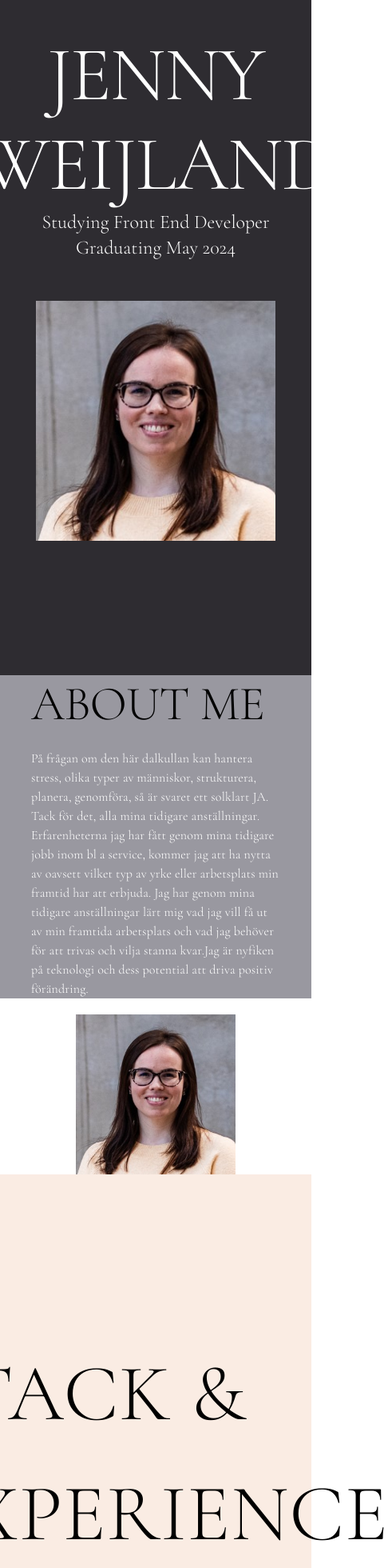
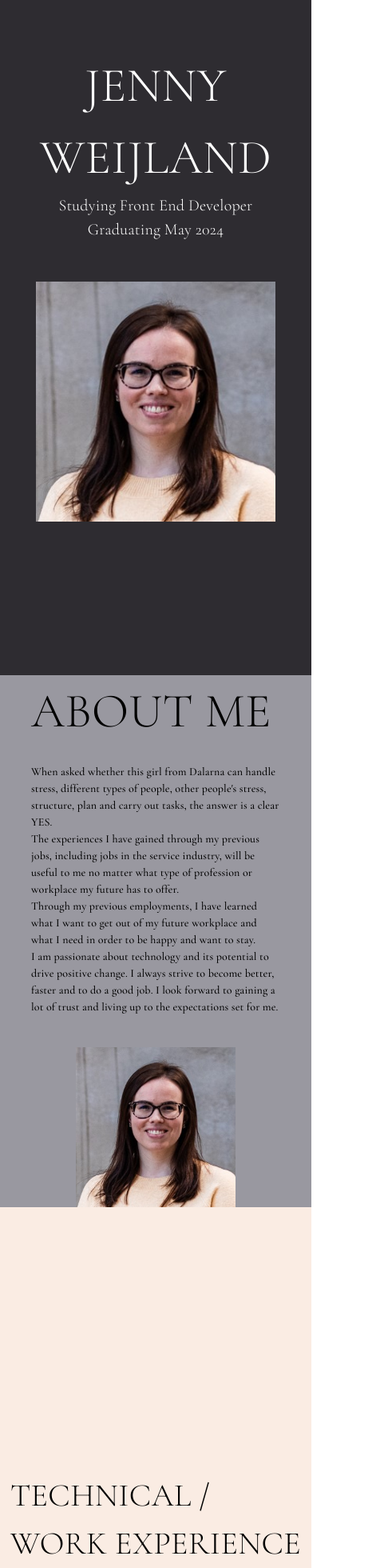
Before and after one commit to JennyWeij/JennyPortfolio, a React (Vite) app: page / in a window 390 px wide. Shown: the top 1960 px of the page at 80% size, 486 px wide, since content can reach past the window. Built offline with nearby package versions, Linux system fonts and the light colour scheme.

Commit message:
made the text on the site more responsive

```diff
--- a/src/Pages/AboutMe.tsx
+++ b/src/Pages/AboutMe.tsx
@@ -27,31 +27,39 @@ function AboutMe() {
           }}
         >
           <Typography
-            variant="h2"
-            fontFamily="Cormorant Garamond, serif"
-            fontWeight="300"
-            fontStyle="normal"
+            sx={{
+              fontSize: { xs: "60px", md: "100px" },
+              fontFamily: "Cormorant Garamond, serif",
+              fontWeight: "300",
+              fontStyle: "normal",
+            }}
           >
             ABOUT ME
           </Typography>
           <Typography
-            variant="body1"
-            color="white"
-            fontFamily="Cormorant Garamond, serif"
-            fontWeight="300"
-            fontStyle="normal"
-            mt="20px"
+            sx={{
+              fontSize: { xs: "14px", md: "25px" },
+              color: "black",
+              fontFamily: "Cormorant Garamond, serif",
+              fontWeight: "500",
+              fontStyle: "normal",
+              mt: "20px",
+              mb: "40px",
+            }}
           >
-            På frågan om den här dalkullan kan hantera stress, olika typer av
-            människor, strukturera, planera, genomföra, så är svaret ett
-            solklart JA. Tack för det, alla mina tidigare anställningar.
-            Erfarenheterna jag har fått genom mina tidigare jobb inom bl a
-            service, kommer jag att ha nytta av oavsett vilket typ av yrke eller
-            arbetsplats min framtid har att erbjuda. Jag har genom mina tidigare
-            anställningar lärt mig vad jag vill få ut av min framtida
-            arbetsplats och vad jag behöver för att trivas och vilja stanna
-            kvar.Jag är nyfiken på teknologi och dess potential att driva
-            positiv förändring.
+            When asked whether this girl from Dalarna can handle stress,
+            different types of people, other people's stress, structure, plan
+            and carry out tasks, the answer is a clear YES. <br />
+            The experiences I have gained through my previous jobs, including
+            jobs in the service industry, will be useful to me no matter what
+            type of profession or workplace my future has to offer. <br />
+            Through my previous employments, I have learned what I want to get
+            out of my future workplace and what I need in order to be happy and
+            want to stay.
+            <br /> I am passionate about technology and its potential to drive
+            positive change. I always strive to become better, faster and to do
+            a good job. I look forward to gaining a lot of trust and living up
+            to the expectations set for me.
           </Typography>
         </Box>
       </Box>
@@ -62,21 +70,22 @@ function AboutMe() {
           display: "flex",
           justifyContent: "center",
           alignItems: "center",
-          mt: { xs: "20px", md: "0" }, // Margin top for smaller screens
+          background: "#9998A0",
+          mt: { xs: "0px", md: "0" }, // Margin top for smaller screens
         }}
       >
         <Box
           sx={{
             width: { xs: "200px", md: "300px" },
             height: { xs: "200px", md: "300px" },
-            background: "white",
+            background: "#9998A0",
             display: "flex",
             justifyContent: "center",
             alignItems: "center",
           }}
         >
           <img
-            src="/public/images/cv.jpg"
+            src="/images/cv.jpg"
             alt="Picture of Jenny"
             width="100%"
             height="100%"
--- a/src/Pages/Experience.tsx
+++ b/src/Pages/Experience.tsx
@@ -19,17 +19,17 @@ function Experience() {
             textAlign: "start",
             justifyItems: "start",
             color: "black",
-            marginTop: "-80px",
           }}
         >
           <Typography
-            fontSize="100px"
-            marginBottom="-30"
-            fontFamily="Cormorant Garamond, serif"
-            fontWeight="300"
-            fontStyle="normal"
+            sx={{
+              fontSize: { xs: "40px", md: "100px" },
+              fontFamily: "Cormorant Garamond, serif",
+              fontWeight: "300",
+              fontStyle: "normal",
+            }}
           >
-            STACK & EXPERIENCE
+            TECHNICAL / <br /> WORK EXPERIENCE
           </Typography>
           <Typography variant="h5">
             Studying Front End Developer <br />
--- a/src/Pages/Projects.tsx
+++ b/src/Pages/Projects.tsx
@@ -9,22 +9,22 @@ function Projects() {
   const projects = [
     {
       title: "Travel Planner (app)",
-      imagePath: "/public/images/TravelPlannerapp.jpg.png",
+      imagePath: "/images/TravelPlannerapp.jpg.png",
       githubLink: "https://github.com/JennyWeij/TravelApp",
     },
     {
       title: "Binding Blooms",
-      imagePath: "/public/images/BindingBlooms.png",
+      imagePath: "/images/BindingBlooms.png",
       githubLink: "https://github.com/JennyWeij/BindingBlooms",
     },
     {
       title: "Star Bomb",
-      imagePath: "/public/images/StarBomb.png",
+      imagePath: "/images/StarBomb.png",
       githubLink: "https://github.com/JennyWeij/Star-Bomb-game",
     },
     {
       title: "PlanetEn",
-      imagePath: "/public/images/PlanetEn.png",
+      imagePath: "/images/PlanetEn.png",
       githubLink: "https://github.com/JennyWeij/PlanetEn-Javascript",
     },
     // Add more project objects as needed
@@ -42,11 +42,12 @@ function Projects() {
       }}
     >
       <Typography
-        variant="h1"
-        fontFamily="Cormorant Garamond, serif"
-        fontWeight="300"
-        fontStyle="normal"
-        mb="20px" // Add margin bottom to provide some spacing between the title and the cards
+        sx={{
+          fontSize: { xs: "60px", md: "100px" },
+          fontFamily: "Cormorant Garamond, serif",
+          fontWeight: "300",
+          fontStyle: "normal",
+        }}
       >
         PROJECTS
       </Typography>
--- a/src/Pages/StartPage.tsx
+++ b/src/Pages/StartPage.tsx
@@ -12,7 +12,6 @@ function StartPage() {
           flexDirection: "column",
           height: "100vh",
           background: "#2E2C31",
-          // marginTop: "-60px",
           textAlign: "center",
           color: "white",
         }}
@@ -20,19 +19,22 @@ function StartPage() {
         {/* Text box */}
         <Box sx={{ marginTop: "-80px" }}>
           <Typography
-            variant="h1"
-            // marginBottom="-30"
-            fontFamily="Cormorant Garamond, serif"
-            fontWeight="300"
-            fontStyle="normal"
+            sx={{
+              fontSize: { xs: "60px", md: "100px" },
+              fontFamily: "Cormorant Garamond, serif",
+              fontWeight: "300",
+              fontStyle: "normal",
+            }}
           >
             JENNY WEIJLAND
           </Typography>
           <Typography
-            variant="h5"
-            fontFamily="Cormorant Garamond, serif"
-            fontWeight="300"
-            fontStyle="normal"
+            sx={{
+              fontSize: { xs: "20px", md: "50px" },
+              fontFamily: "Cormorant Garamond, serif",
+              fontWeight: "300",
+              fontStyle: "normal",
+            }}
           >
             Studying Front End Developer <br />
             Graduating May 2024
@@ -42,7 +44,6 @@ function StartPage() {
         {/* Image box */}
         <Box
           sx={{
-            // marginTop: "-60px",
             height: "400px",
             width: "400px",
             display: "flex",
@@ -52,7 +53,7 @@ function StartPage() {
         >
           <Box
             component="img"
-            src="/public/images/cv.jpg"
+            src="/images/cv.jpg"
             alt="Picture of Jenny"
             width="300px"
             height="300px"
```
